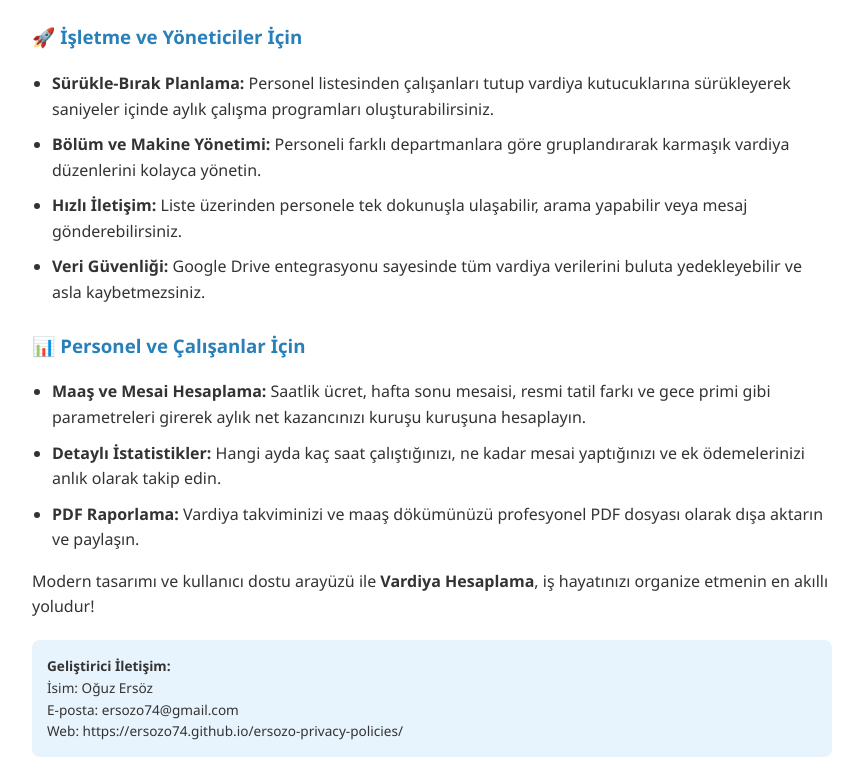
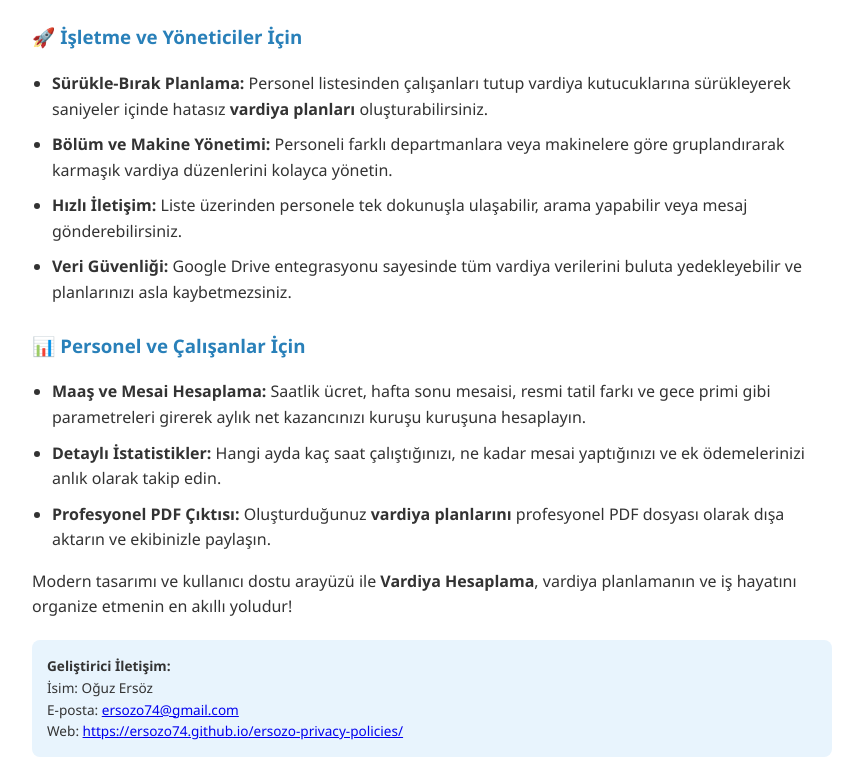
Before and after one commit to ersozo74/ersozo-privacy-policies, a plain HTML site: page docs/index.html in a window 1280 px wide. Shown: the part 268-1040 px from the top of the page, without its empty margins (208-1066 px from the left). Drawn offline with Linux system fonts and the light colour scheme.

Commit message:
Update index.html

```diff
--- a/docs/index.html
+++ b/docs/index.html
@@ -28,27 +28,27 @@
 
             <h3>🚀 İşletme ve Yöneticiler İçin</h3>
             <ul>
-                <li><strong>Sürükle-Bırak Planlama:</strong> Personel listesinden çalışanları tutup vardiya kutucuklarına sürükleyerek saniyeler içinde aylık çalışma programları oluşturabilirsiniz.</li>
-                <li><strong>Bölüm ve Makine Yönetimi:</strong> Personeli farklı departmanlara göre gruplandırarak karmaşık vardiya düzenlerini kolayca yönetin.</li>
+                <li><strong>Sürükle-Bırak Planlama:</strong> Personel listesinden çalışanları tutup vardiya kutucuklarına sürükleyerek saniyeler içinde hatasız <strong>vardiya planları</strong> oluşturabilirsiniz.</li>
+                <li><strong>Bölüm ve Makine Yönetimi:</strong> Personeli farklı departmanlara veya makinelere göre gruplandırarak karmaşık vardiya düzenlerini kolayca yönetin.</li>
                 <li><strong>Hızlı İletişim:</strong> Liste üzerinden personele tek dokunuşla ulaşabilir, arama yapabilir veya mesaj gönderebilirsiniz.</li>
-                <li><strong>Veri Güvenliği:</strong> Google Drive entegrasyonu sayesinde tüm vardiya verilerini buluta yedekleyebilir ve asla kaybetmezsiniz.</li>
+                <li><strong>Veri Güvenliği:</strong> Google Drive entegrasyonu sayesinde tüm vardiya verilerini buluta yedekleyebilir ve planlarınızı asla kaybetmezsiniz.</li>
             </ul>
 
             <h3>📊 Personel ve Çalışanlar İçin</h3>
             <ul>
                 <li><strong>Maaş ve Mesai Hesaplama:</strong> Saatlik ücret, hafta sonu mesaisi, resmi tatil farkı ve gece primi gibi parametreleri girerek aylık net kazancınızı kuruşu kuruşuna hesaplayın.</li>
                 <li><strong>Detaylı İstatistikler:</strong> Hangi ayda kaç saat çalıştığınızı, ne kadar mesai yaptığınızı ve ek ödemelerinizi anlık olarak takip edin.</li>
-                <li><strong>PDF Raporlama:</strong> Vardiya takviminizi ve maaş dökümünüzü profesyonel PDF dosyası olarak dışa aktarın ve paylaşın.</li>
+                <li><strong>Profesyonel PDF Çıktısı:</strong> Oluşturduğunuz <strong>vardiya planlarını</strong> profesyonel PDF dosyası olarak dışa aktarın ve ekibinizle paylaşın.</li>
             </ul>
 
-            <p>Modern tasarımı ve kullanıcı dostu arayüzü ile <strong>Vardiya Hesaplama</strong>, iş hayatınızı organize etmenin en akıllı yoludur!</p>
+            <p>Modern tasarımı ve kullanıcı dostu arayüzü ile <strong>Vardiya Hesaplama</strong>, vardiya planlamanın ve iş hayatını organize etmenin en akıllı yoludur!</p>
         </div>
 
         <div class="contact-info">
             <strong>Geliştirici İletişim:</strong><br>
             İsim: Oğuz Ersöz<br>
-            E-posta: ersozo74@gmail.com<br>
-            Web: https://ersozo74.github.io/ersozo-privacy-policies/
+            E-posta: <a href="mailto:ersozo74@gmail.com">ersozo74@gmail.com</a><br>
+            Web: <a href="https://ersozo74.github.io/ersozo-privacy-policies/">https://ersozo74.github.io/ersozo-privacy-policies/</a>
         </div>
 
         <div class="footer">
```
